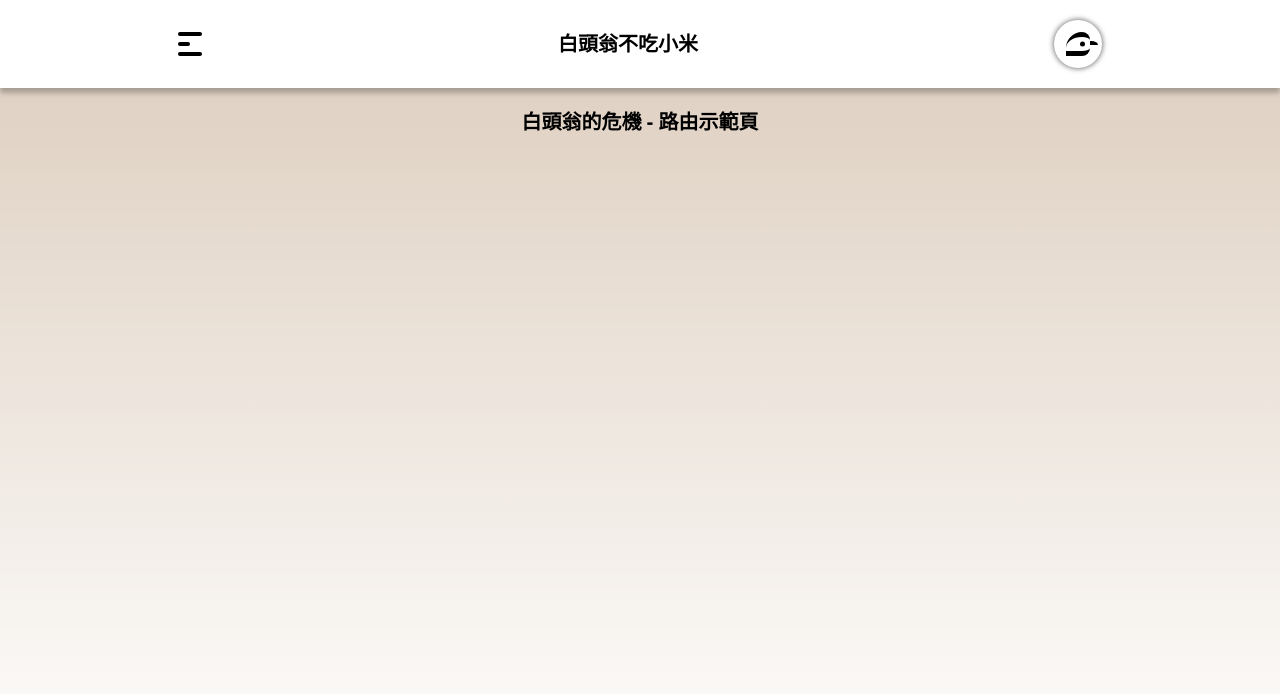
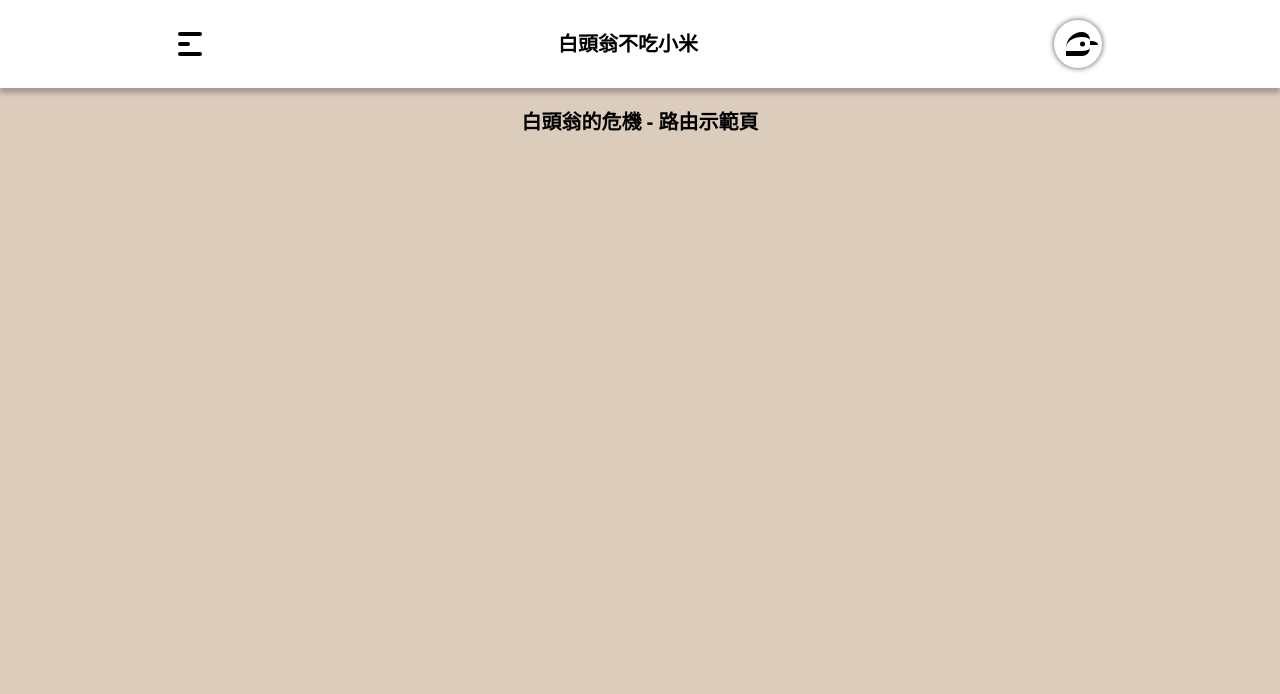
Before and after one commit to ChungYingHo/Practical-Exam, a Next.js app: page /crisis in a window 1280 px wide. Shown: the top 694 px of the page. Built offline with nearby package versions, Linux system fonts and the light colour scheme.

Commit message:
modify: background color

```diff
--- a/app/globals.css
+++ b/app/globals.css
@@ -9,22 +9,8 @@
   --background-end-rgb: 255, 255, 255;
 }
 
-@media (prefers-color-scheme: dark) {
-  :root {
-    --foreground-rgb: 255, 255, 255;
-    --background-start-rgb: 0, 0, 0;
-    --background-end-rgb: 0, 0, 0;
-  }
-}
-
 body {
   color: rgb(var(--foreground-rgb));
-  background: linear-gradient(
-      to bottom,
-      transparent,
-      rgb(var(--background-end-rgb))
-    )
-    rgb(var(--background-start-rgb));
 }
 
 @layer utilities {
--- a/app/layout.tsx
+++ b/app/layout.tsx
@@ -3,8 +3,11 @@ import { Noto_Sans } from "next/font/google"
 import "./globals.css"
 import NavBar from "./components/navbar"
 import clsx from "clsx"
+import dynamic from "next/dynamic"
 
 const notoSans = Noto_Sans({ subsets: ["latin"] })
+
+const NoSSR = dynamic(() => import("./components/navbar"), { ssr: false })
 
 export const metadata: Metadata = {
   title: "Create Next App",
@@ -24,7 +27,7 @@ export default function RootLayout({
           "flex min-h-screen flex-col bg-[#dcccbc] 2xl:flex-row"
         )}
       >
-        <NavBar />
+        <NoSSR />
         {children}
       </body>
     </html>
```
